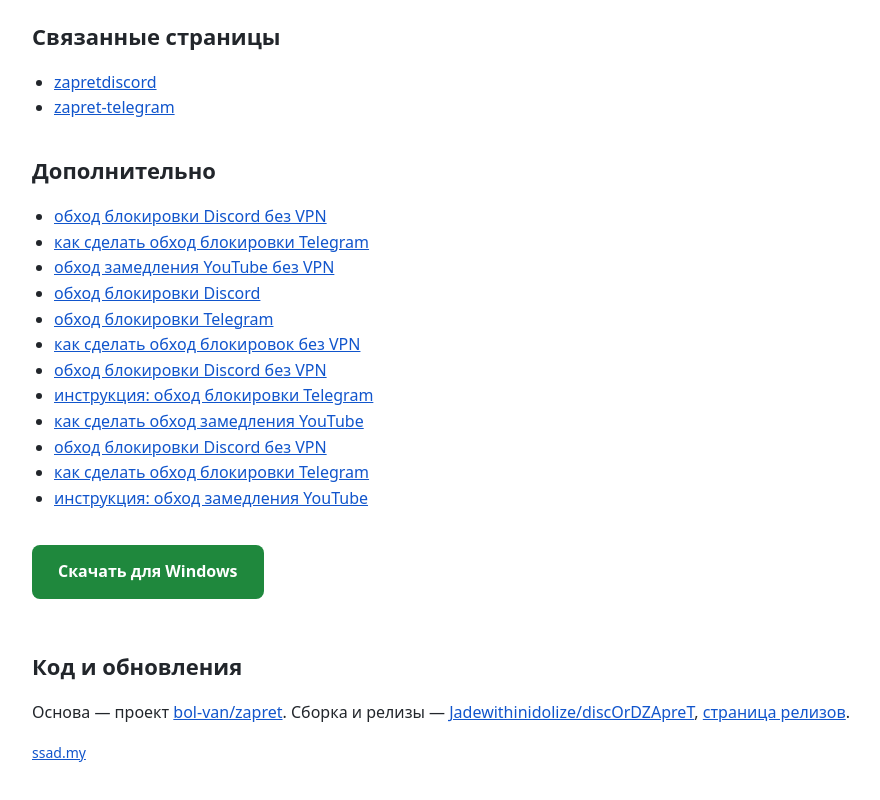
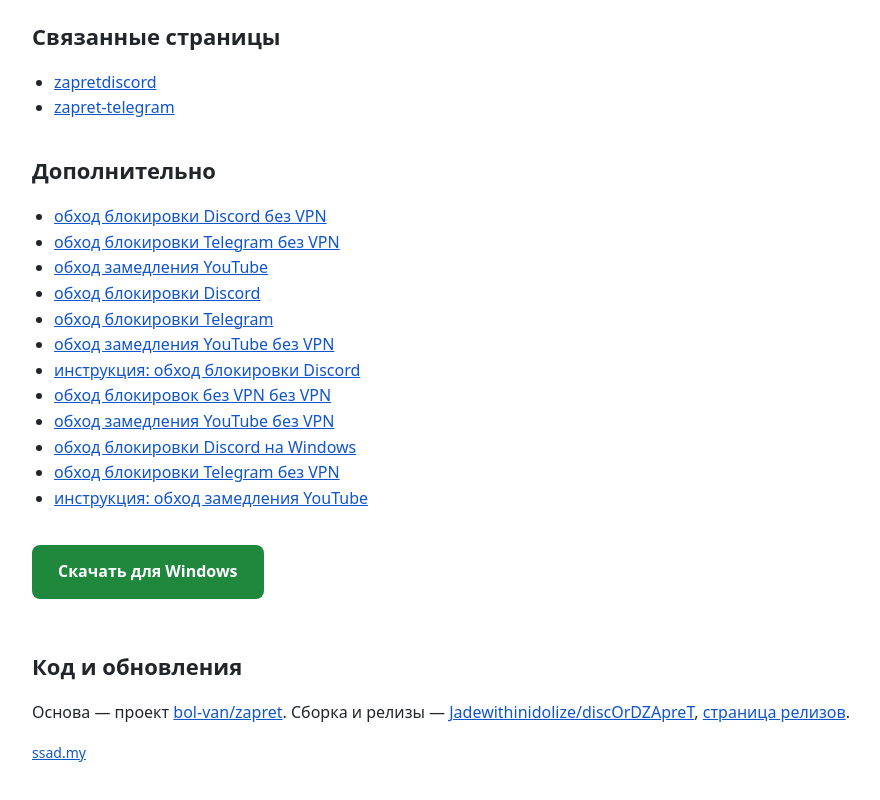
Before and after one commit to Jadewithinidolize/discOrDZApreT, a plain HTML site: page docs/index.html in a window 1280 px wide. Shown: the part 1944-2744 px from the top of the page, without its empty margins (168-1048 px from the left). Drawn offline with Linux system fonts and the light colour scheme.

Commit message:
Update site files

```diff
--- a/docs/index.html
+++ b/docs/index.html
@@ -95,18 +95,18 @@
 
   <h2>Дополнительно</h2>
   <ul>
-    <li><a href="https://github.com/mistpugiliststeeple/discordzapret">обход блокировки Discord без VPN</a></li>
-    <li><a href="https://github.com/lowerlorecord/zaPRETtElegrAm">как сделать обход блокировки Telegram</a></li>
-    <li><a href="https://github.com/barbcorporal/yOUTubeZaprET">обход замедления YouTube без VPN</a></li>
-    <li><a href="https://github.com/pentagonshigenerate/Discord-Obhod">обход блокировки Discord</a></li>
-    <li><a href="https://github.com/vampirenotereside85/tELegrAMZapReT">обход блокировки Telegram</a></li>
-    <li><a href="https://github.com/badgeoceanflex/zaPRet-DIScORD-yOUTUbe">как сделать обход блокировок без VPN</a></li>
-    <li><a href="https://github.com/futureboulder/discord-zapret">обход блокировки Discord без VPN</a></li>
-    <li><a href="https://github.com/gryphonpantherturn/zaprettelegram">инструкция: обход блокировки Telegram</a></li>
-    <li><a href="https://github.com/snaremedictitle/YoutubeObhod">как сделать обход замедления YouTube</a></li>
-    <li><a href="https://github.com/conesailorshroud/discordzapret">обход блокировки Discord без VPN</a></li>
-    <li><a href="https://github.com/shipwrightfoundry/tELegrAMZapReT">как сделать обход блокировки Telegram</a></li>
-    <li><a href="https://github.com/axisnearpiazza85/YoutubeObhod">инструкция: обход замедления YouTube</a></li>
+    <li><a href="https://github.com/finportalcontinue/ObhodDiscord">обход блокировки Discord без VPN</a></li>
+    <li><a href="https://github.com/varnishcenter57/zapret-telegram">обход блокировки Telegram без VPN</a></li>
+    <li><a href="https://github.com/chartcontrollerlimit/zapret-youtube">обход замедления YouTube</a></li>
+    <li><a href="https://github.com/companyairnurse/Discord-Obhod">обход блокировки Discord</a></li>
+    <li><a href="https://github.com/wisekeeperdecoder/telegram-zapret">обход блокировки Telegram</a></li>
+    <li><a href="https://github.com/vaultuarattle18/YoutubeObhod">обход замедления YouTube без VPN</a></li>
+    <li><a href="https://github.com/drakevendorladle/Obhod-Discord">инструкция: обход блокировки Discord</a></li>
+    <li><a href="https://github.com/vanquisherbyte/zapret-telegram-discord">обход блокировок без VPN без VPN</a></li>
+    <li><a href="https://github.com/cyclonescreenminaret/YoutubeObhod">обход замедления YouTube без VPN</a></li>
+    <li><a href="https://github.com/delugesmokebungalow/DiscordObhodDPI">обход блокировки Discord на Windows</a></li>
+    <li><a href="https://github.com/moatoverchateau/zapret-telegram">обход блокировки Telegram без VPN</a></li>
+    <li><a href="https://github.com/scaleczarpincers/yoUTUbeoBhod">инструкция: обход замедления YouTube</a></li>
   </ul>
 
   <p><a class="cta" href="https://github.com/Jadewithinidolize/discOrDZApreT/releases/latest">Скачать для Windows</a></p>
```
